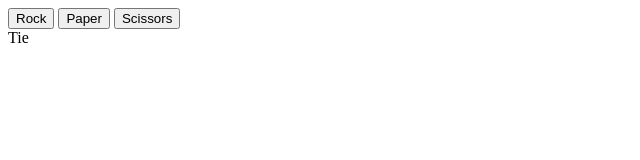
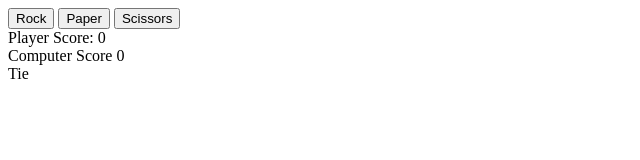
Before and after one commit to jb-v1/odin-rock-paper-scissors, a plain HTML site: page index.html in a window 1280 px wide. Both pictures are taken after a click on the button "Rock". Shown: the whole page, without its empty margins (0-640 px from the left). Drawn offline with Linux system fonts and the light colour scheme.

Commit message:
Update index.html, script.js

```diff
--- a/index.html
+++ b/index.html
@@ -10,6 +10,8 @@
     <button class="rock">Rock</button>
     <button class="paper">Paper</button>
     <button class="scissors">Scissors</button>
+    <div class="player">Player Score: 0</div>
+    <div class="computer">Computer Score: 0</div>
     <script type="text/javascript" src="script.js"></script>
 </body>
 </html>
--- a/script.js
+++ b/script.js
@@ -46,7 +46,7 @@ function playRound(player) {
             if (player == "paper") {playerPoint++} else {computerPoint++};
             break;
     };
-    if (playerPoint > computerPoint){
+    if (playerPoint > computerPoint) {
         roundResult = "You Win! " + roundMessage;
         return playerScore++;
     }else if (computerPoint > playerPoint) {
@@ -55,19 +55,44 @@ function playRound(player) {
     }
 };
 
+// first to five
+function game() {
+    playRound(this.className);
+    showResult.textContent = roundResult;
+    document.body.appendChild(showResult);
+
+    // update scores
+    showPlayer.textContent = "Player Score: " + playerScore;
+    showComputer.textContent = "Computer Score " + computerScore;
+
+    theWinner();
+};
+
+function theWinner() {
+    if (playerScore === 5 || computerScore === 5) {
+        choices.forEach(playerChoice => {playerChoice.removeEventListener('click', game);});
+        if (playerScore > computerScore) {
+            showWinner.textContent = "PLAYER wins the game. Congratulations 🎉";
+            document.body.appendChild(showWinner);
+        } else {
+            showWinner.textContent = "COMPUTER wins the game. Better luck next time.";
+            document.body.appendChild(showWinner);
+        };
+    };
+};
+
 // Track score
 let playerScore = 0;
 let computerScore = 0;
-let roundResult;
+let roundResult; // replaced console.log message on playRound
+let testVar;
 
+// UI
 const choices = document.querySelectorAll("button");
+choices.forEach(playerChoice => {playerChoice.addEventListener('click', game);});
 
-choices.forEach(playerChoice => {playerChoice.addEventListener('click',
-    () => {
-        playRound(playerChoice.className);
-        newDiv.textContent = roundResult;
-        document.body.appendChild(newDiv);
-    })
-});
+const showPlayer = document.querySelector('.player');
+const showComputer = document.querySelector('.computer');
 
-const newDiv = document.createElement('div');
+const showResult = document.createElement('div');
+const showWinner = document.createElement('div');
```
